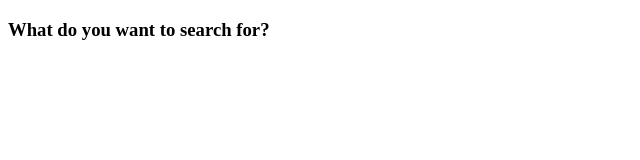
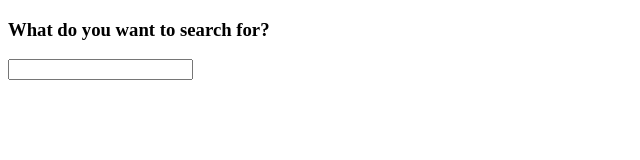
Before and after one commit to ACE-Devs/Google-Search-Portal, a plain HTML site: page index.html in a window 1280 px wide. Shown: the whole page, without its empty margins (0-640 px from the left). Drawn offline with Linux system fonts and the light colour scheme.

Commit message:
Update index.html

```diff
--- a/index.html
+++ b/index.html
@@ -5,5 +5,6 @@
     </head>
     <body>
         <h3>What do you want to search for?</h3>
+        <input type="text" id="search"></input>
     </body>
 </html>
```
